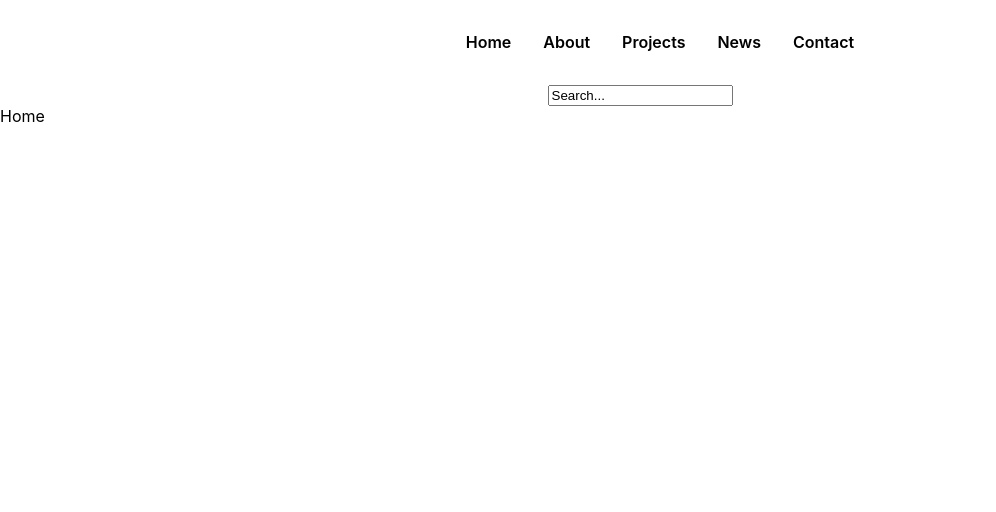
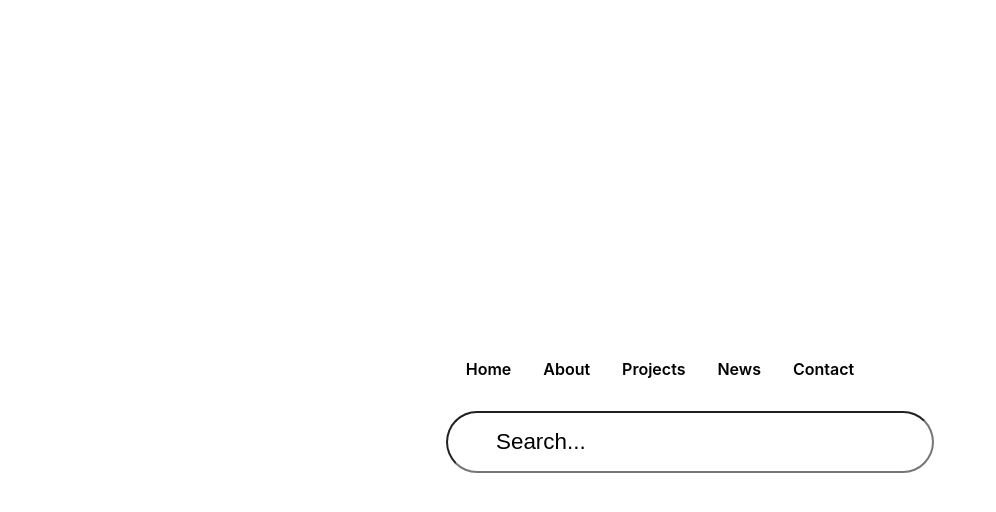
Before and after one commit to shalawfatah/react-unique-website, a React (Create React App) app: page / in a window 1280 px wide. Shown: the top 512 px of the page, without its empty margins (0-996 px from the left). Built offline with nearby package versions, Linux system fonts and the light colour scheme; the HTML template or start-up script is replaced by a standard one.

Commit message:
search styling

```diff
--- a/src/App.css
+++ b/src/App.css
@@ -1,38 +1,5 @@
-.App {
-  text-align: center;
-}
-
-.App-logo {
-  height: 40vmin;
-  pointer-events: none;
-}
-
-@media (prefers-reduced-motion: no-preference) {
-  .App-logo {
-    animation: App-logo-spin infinite 20s linear;
-  }
-}
-
-.App-header {
-  background-color: #282c34;
+.container-all {
   min-height: 100vh;
   display: flex;
-  flex-direction: column;
-  align-items: center;
   justify-content: center;
-  font-size: calc(10px + 2vmin);
-  color: white;
 }
-
-.App-link {
-  color: #61dafb;
-}
-
-@keyframes App-logo-spin {
-  from {
-    transform: rotate(0deg);
-  }
-  to {
-    transform: rotate(360deg);
-  }
-}
--- a/src/App.js
+++ b/src/App.js
@@ -6,12 +6,14 @@ import Navbar from './components/Header/Navbar';
 function App() {
   return (
     <BrowserRouter>
+    <div className="container-all">
     <Navbar />
       <Switch>
         <Route path='/' exact>
           <Home />
         </Route>
       </Switch>
+      </div>
     </BrowserRouter>
   );
 }
--- a/src/components/Home/Home.js
+++ b/src/components/Home/Home.js
@@ -1,11 +1,11 @@
 
 import './Home.css'
 import React from 'react'
+import Navbar from '../Header/Navbar'
 
 const Home = () => {
     return (
         <div>
-          Home
         </div>
     )
 }
--- a/src/components/Search/Search.css
+++ b/src/components/Search/Search.css
@@ -0,0 +1,12 @@
+.search-input {
+    width: 100%;
+    border-radius: 8rem;
+    font-size: 1.4rem;
+    padding-top: 1rem;
+    padding-bottom: 1rem;
+    padding-left: 3rem;
+    padding-right: 3rem;
+}
+.search-input:focus {
+    outline:none;
+}
--- a/src/components/Search/Search.js
+++ b/src/components/Search/Search.js
@@ -5,7 +5,7 @@ import './Search.css'
 const Search = () => {
     return (
         <div>
-            <input type="text" value="Search..." />
+            <input className="search-input" type="text" value="Search..." />
         </div>
     )
 }
```
